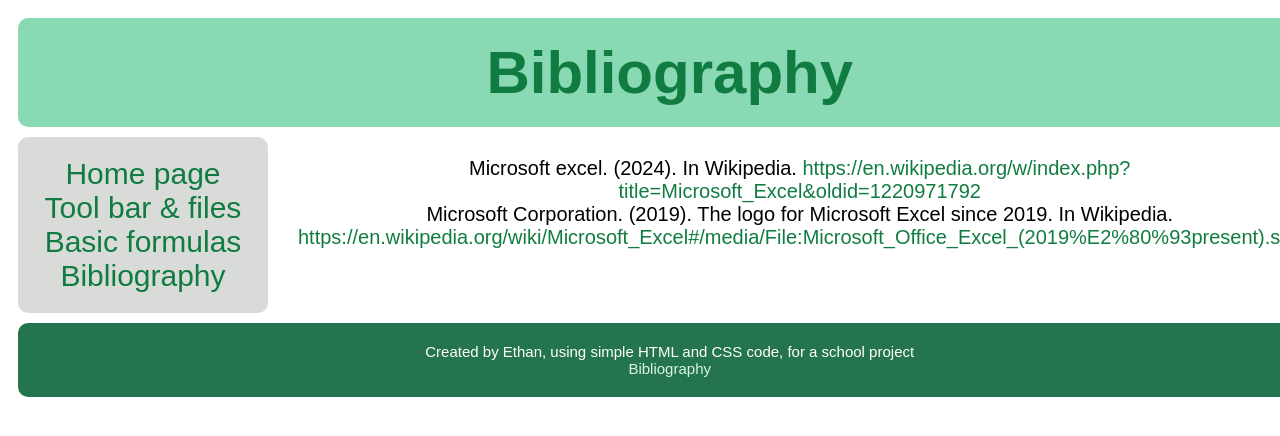
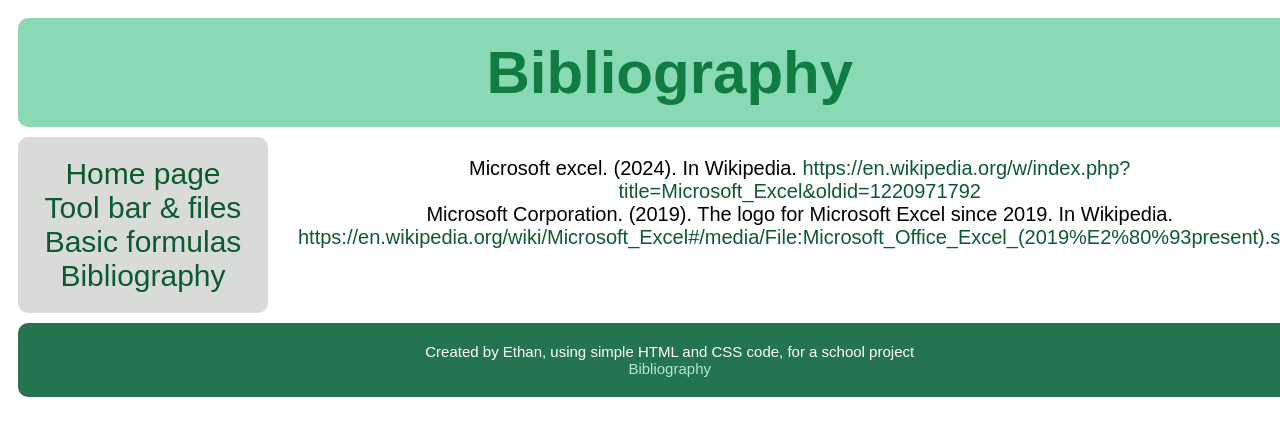
Before and after one commit to Ethan-Afolo/Basic_to_Microsoft_Excel, a plain HTML site: page Bibliography page.html in a window 1280 px wide. Shown: the top 436 px of the page. Drawn offline with Linux system fonts and the light colour scheme.

Commit message:
Update Style.css
Change links color

```diff
--- a/CSS/Style.css
+++ b/CSS/Style.css
@@ -17,7 +17,7 @@ h3 {
 }
 
 a:link {
-  color: #107C41;
+  color: #0c5a2f;
   text-decoration: none;
 }
 
@@ -40,7 +40,7 @@ a:active {
 }
 
 a.bib:link {
-  color: #d8f3e7;
+  color: #b1e7cf;
   text-decoration: none;
 }
 
```
